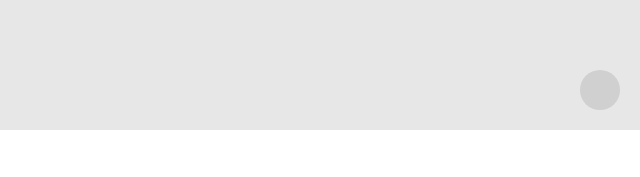
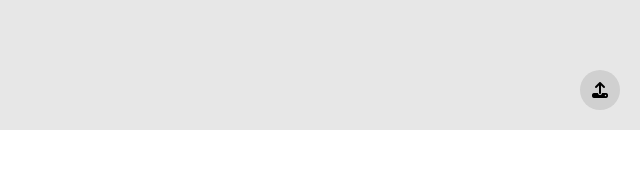
Before and after one commit to surgeBinded/blog, a website: page frontend/editor.html in a window 1280 px wide. Shown: the part 270-447 px from the top of the page, 640-1280 px from the left. Drawn offline with Linux system fonts and the light colour scheme; the site is published under a folder, as on GitHub Pages, so addresses that start at the root find nothing.

Commit message:
fronted: have fontawesome be downloaded through npm

```diff
--- a/frontend/editor.html
+++ b/frontend/editor.html
@@ -7,7 +7,7 @@
     <meta http-equiv="X-UA-Compatible" content="ie=edge">
     <title>Blog: Editor</title>
 
-    <link rel="stylesheet" href="/assets/fontawesome-free-6.1.0-web/css/all.css">
+    <link rel="stylesheet" href="node_modules/@fortawesome/fontawesome-free/css/all.css">
     <link href="https://fonts.googleapis.com/css2?family=Poppins:wght@100&display=swap" rel="stylesheet">
     <link rel="stylesheet" href="css/home.css">
     <link rel="stylesheet" href="css/editor.css">
--- a/frontend/package.json
+++ b/frontend/package.json
@@ -10,6 +10,7 @@
   "author": "",
   "license": "ISC",
   "dependencies": {
+    "@fortawesome/fontawesome-free": "^6.1.0",
     "express": "^4.17.3"
   }
 }
```
Also changed, not shown: frontend/blog.html (+1 -0 lines), frontend/home.html (+2 -1 lines), 1 other file.
